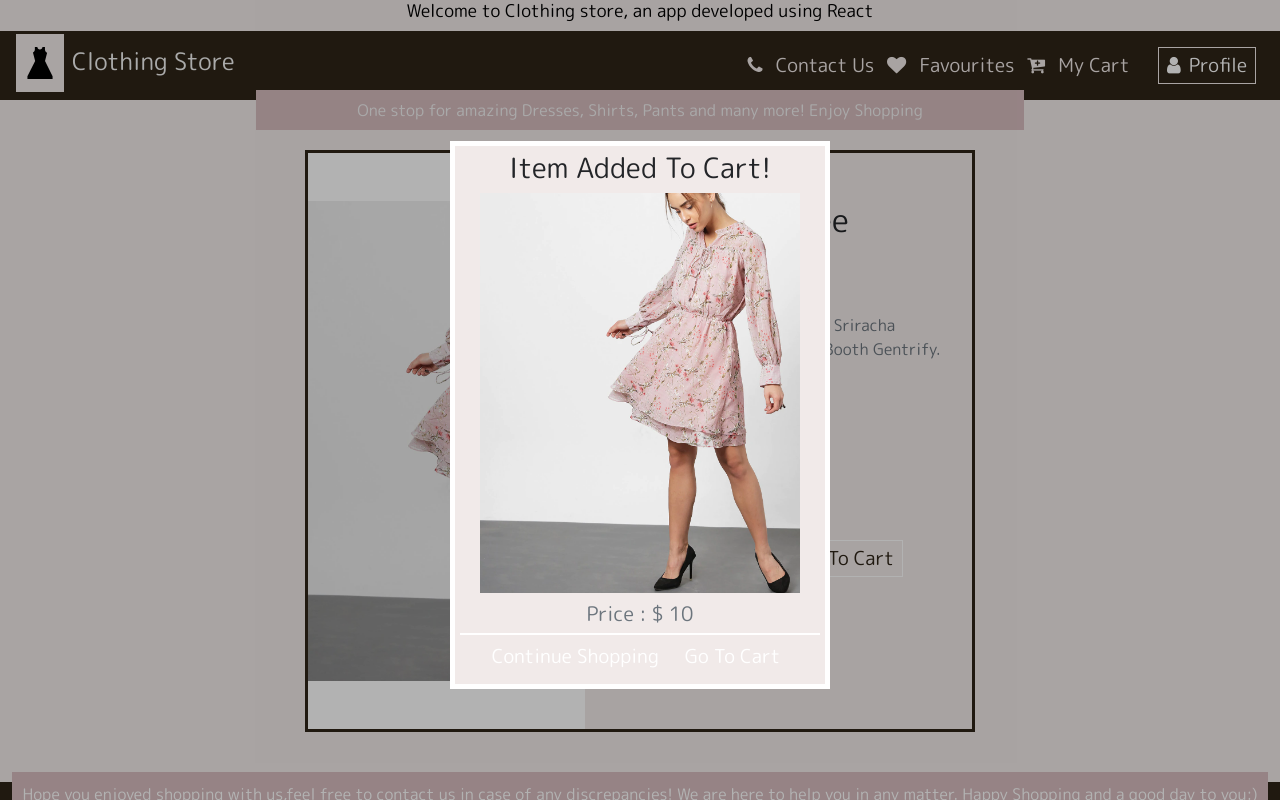
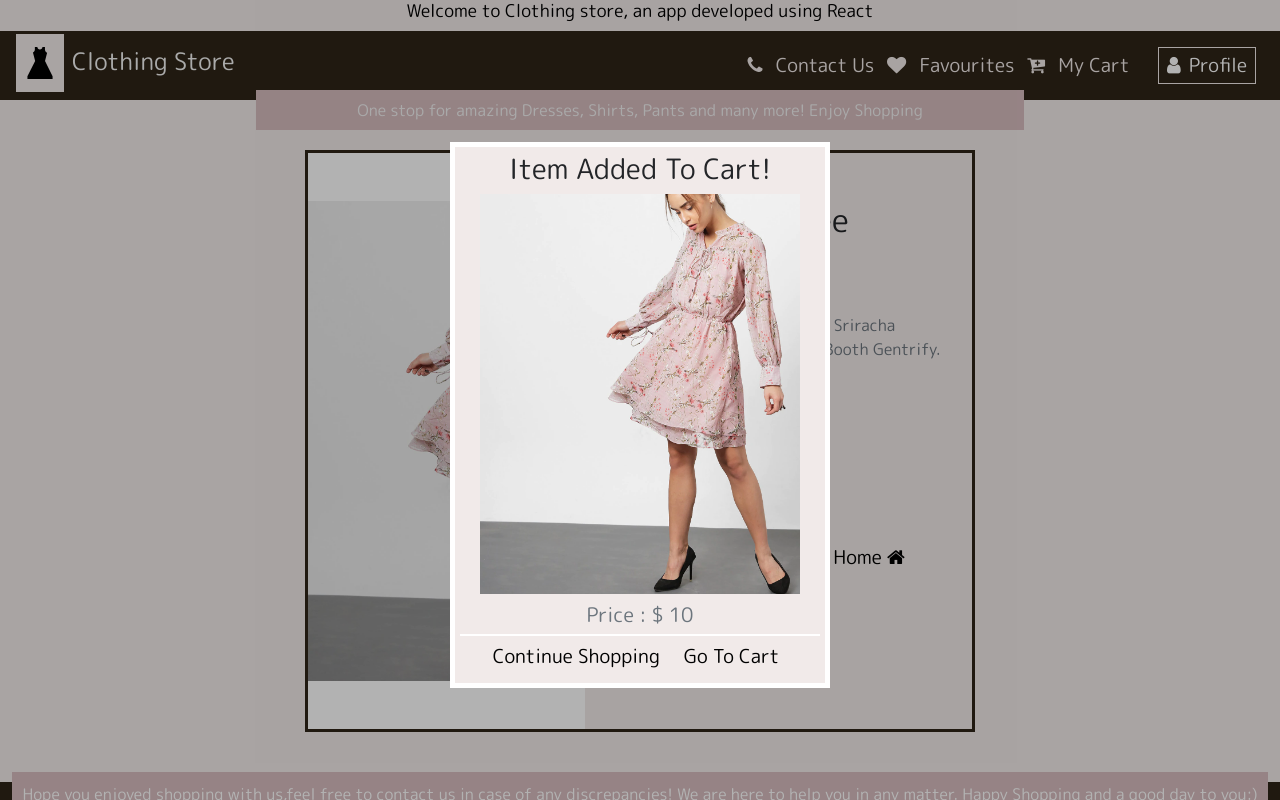
Before and after one commit to mounvip1525/LocalStocks, a React (Create React App) app: page /details in a window 1280 px wide. Both pictures are taken after a click on the button "Add To Cart". Shown: the top 800 px of the page. Built offline with nearby package versions, Linux system fonts and the light colour scheme.

Commit message:
button fixex

```diff
--- a/src/components/Button.js
+++ b/src/components/Button.js
@@ -40,3 +40,17 @@ a{
     color:var(--purpleTwo);
 }
 `;
+export const ButtonContainer3=styled.button`
+text-transform:capitalize;
+font-size:1.2rem;
+background:transparent;
+border:none;
+color:"var(--purpleOne)";
+padding:0.2rem 0.5rem;
+cursor:pointer;
+margin:0.2rem 0.5rem 0.2rem 0;
+// transition:all 0.5s ease-in-out;
+&:hover{
+    border:1px solid #d6bcb6;
+}
+`;
--- a/src/components/Details.js
+++ b/src/components/Details.js
@@ -1,7 +1,7 @@
 import React, { Component } from 'react'
 import { ProductConsumer } from '../context';
 import { Link } from 'react-router-dom';
-import { ButtonContainer } from '../components/Button';
+import { ButtonContainer3 } from '../components/Button';
 export default class Details extends Component {
     render() {
         return (
@@ -14,8 +14,8 @@ export default class Details extends Component {
                                 <div className="col-10 mx-auto col-md-5 my-5 mr-0 ml-0 p-0">
                                     <h1 className="img-next">
                                         <span>
-                                        {favourite ? <i className="fa fa-heartbeat p-2 detail-heart" onClick={()=>{value.addToFavourites(id)}}/> :
-                                                     <i className="fa fa-heart p-2 detail-heart" onClick={()=>{value.addToFavourites(id)}} />}
+                                        {favourite ? <i className="fa fa-heartbeat p-2 detail-heart" title="Remove from favourites" onClick={()=>{value.addToFavourites(id)}}/> :
+                                                     <i className="fa fa-heart p-2 detail-heart" title="Add to favourites" onClick={()=>{value.addToFavourites(id)}} />}
                                         </span>
                                     </h1>
                                     <img src={img} className="img-fluid detail-img" alt="product"/>
@@ -34,12 +34,12 @@ export default class Details extends Component {
                                     })}
                                     </ul>
                                     <div>
+                                        <ButtonContainer3 cart disabled={inCart?true:false} onClick={()=>{value.addToCart(id);value.openModal(id)}}>
+                                            {inCart ? "In Cart": "Add to Cart"} <i className="fa fa-cart-plus" />
+                                        </ButtonContainer3>
                                         <Link to="/">
-                                            <ButtonContainer>Back to Products</ButtonContainer>
+                                            <ButtonContainer3>Back to Home{" "}<i className="fa fa-home"/></ButtonContainer3>
                                         </Link>
-                                        <ButtonContainer cart disabled={inCart?true:false} onClick={()=>{value.addToCart(id);value.openModal(id)}}>
-                                            {inCart ? "In Cart": "Add to Cart"}
-                                        </ButtonContainer>
                                     </div>
                                     </div>
                                 </div>
--- a/src/components/Modal.js
+++ b/src/components/Modal.js
@@ -1,7 +1,7 @@
 import React, { Component } from 'react';
 import styled from 'styled-components';
 import { ProductConsumer } from '../context';
-import { ButtonContainer } from './Button';
+import { ButtonContainer3 } from './Button';
 import { Link } from 'react-router-dom';
 
 export default class Modal extends Component {
@@ -24,14 +24,14 @@ export default class Modal extends Component {
                                         <h5 className="text-muted mt-2">price : $ {price} </h5>
                                         <div className="divider">
                                         <Link to="/">
-                                            <ButtonContainer onClick={()=>{closeModal();}}>
+                                            <ButtonContainer3 onClick={()=>{closeModal();}}>
                                                 continue shopping
-                                            </ButtonContainer>
+                                            </ButtonContainer3>
                                         </Link>
                                         <Link to='/cart'>
-                                            <ButtonContainer onClick={()=>{closeModal();}}>
+                                            <ButtonContainer3 onClick={()=>{closeModal();}}>
                                                 go to cart
-                                            </ButtonContainer>
+                                            </ButtonContainer3>
                                         </Link>
                                         </div>
                                     </div>
--- a/src/components/Product.js
+++ b/src/components/Product.js
@@ -27,8 +27,8 @@ export default class Product extends Component {
                         </div>
                         <div className="card-footer d-flex justify-content-between mt-1">
                             <div className="d-flex">
-                                {favourite ? <i className="fa fa-heartbeat mr-2" onClick={()=>{value.addToFavourites(id)}}/> :
-                                             <i className="fa fa-heart mr-2" onClick={()=>{value.addToFavourites(id)}} />}
+                                {favourite ? <i className="fa fa-heartbeat mr-2 detail-heart" title="Remove from favourites" onClick={()=>{value.addToFavourites(id)}}/> :
+                                             <i className="fa fa-heart mr-2 detail-heart" title="Add to favourites" onClick={()=>{value.addToFavourites(id)}} />}
                                 <p className="align-self-center mb-0 text-footer">{title}</p>
                             </div>
                             <h5 className="mb-0">
```
Also changed, not shown: 1 other file (tests, documents, lock files or other folders).
